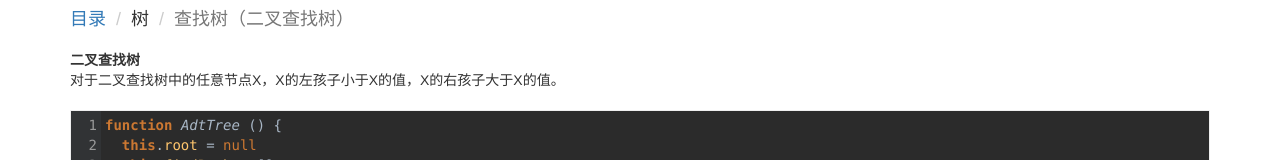
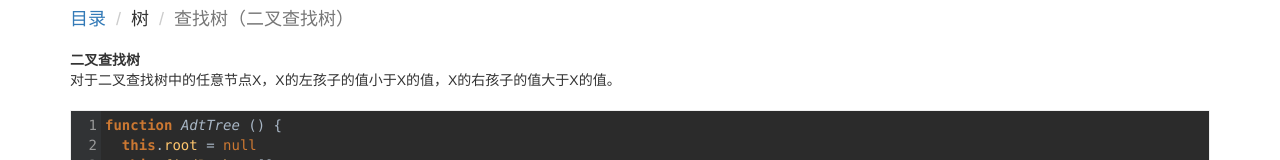
Before and after one commit to lq111lq/DataStructueresAndD3, a website: page content/tree/binary-tree/index.html in a window 1280 px wide. Shown: the top 160 px of the page. Drawn offline with nearby package versions, Linux system fonts and the light colour scheme.

Commit message:
文本修正

```diff
--- a/content/tree/binary-tree/index.html
+++ b/content/tree/binary-tree/index.html
@@ -46,7 +46,7 @@
 
       <dl>
         <dt>二叉查找树</dt>
-        <dd>对于二叉查找树中的任意节点X，X的左孩子小于X的值，X的右孩子大于X的值。</dd>
+        <dd>对于二叉查找树中的任意节点X，X的左孩子的值小于X的值，X的右孩子的值大于X的值。</dd>
       </dl>
 
       <form>
```
